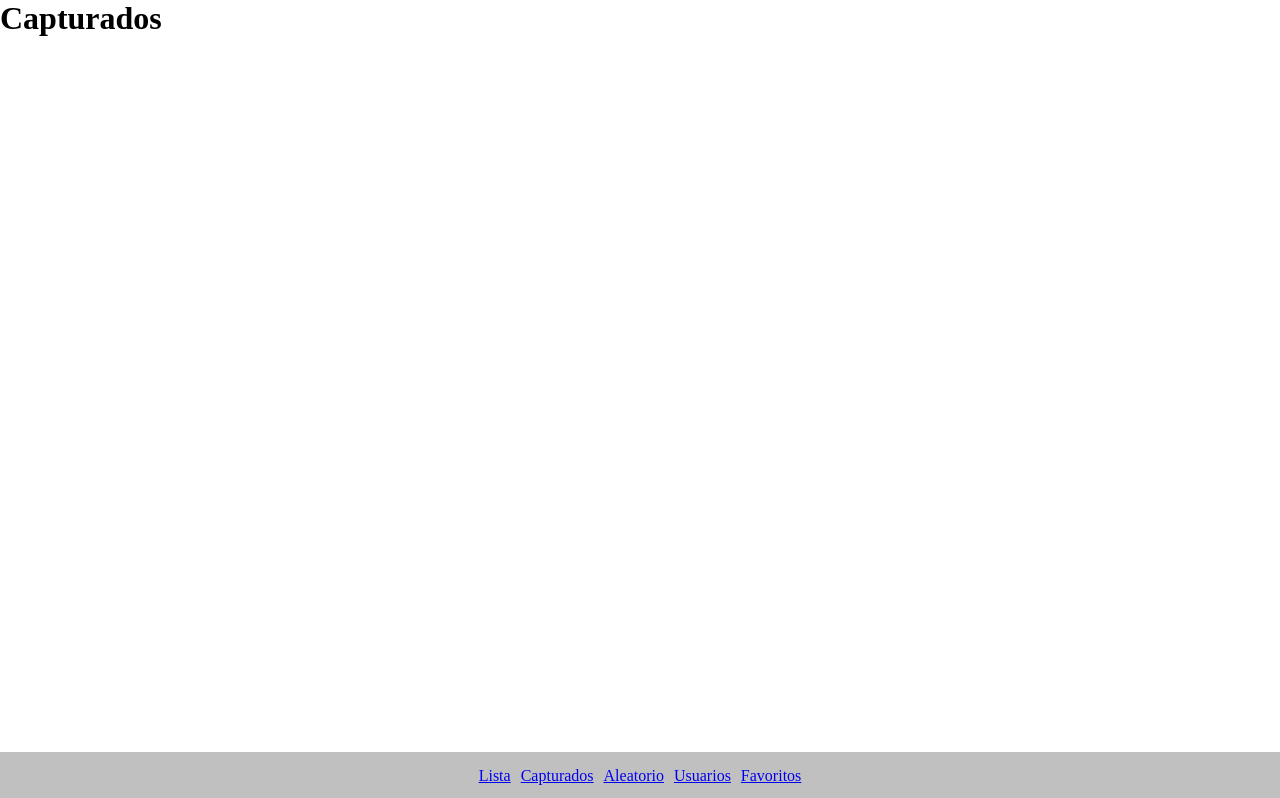
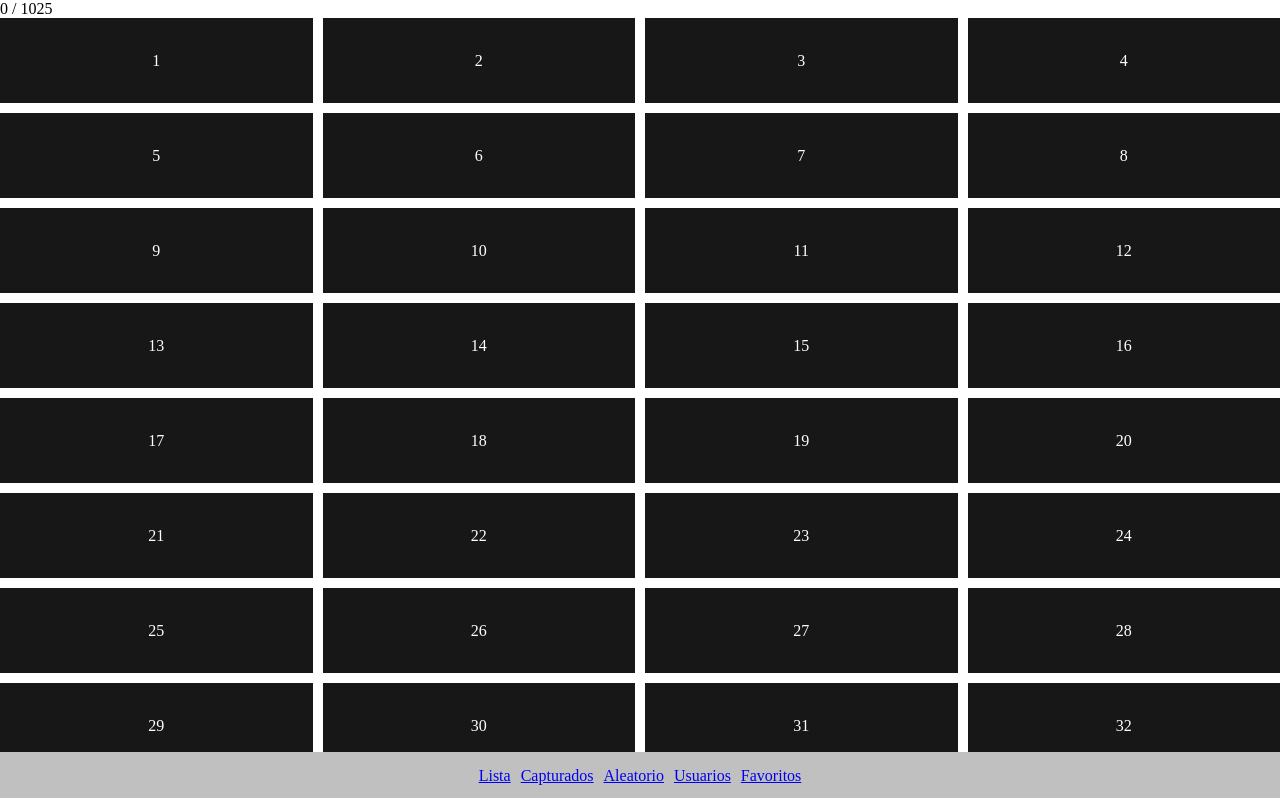
Before and after one commit to diaztibata/react-pokeapi, a React (Vite) app: page /capturados in a window 1280 px wide. Shown: the top 798 px of the page. Built offline with nearby package versions, Linux system fonts and the light colour scheme; no server answers.

Commit message:
capturados y aleatorios

```diff
--- a/src/componentes/aleatorios/index.jsx
+++ b/src/componentes/aleatorios/index.jsx
@@ -1,11 +1,57 @@
+import { useEffect, useState, useContext } from "react";
+import { useNavigate } from "react-router-dom";
+import { AppContext } from '../../contexto/contexto';
 
 function Aleatorios() {
+  const { data, listaCapturados ,setListaCapturados } = useContext(AppContext);
+  const [aleatorio, setAleatorio] = useState([])
+
+
+  useEffect(() => {
+    if (data.length > 0) {
+      generar();
+    }
+  }, [data]);
+/*
+  useEffect(() => {
+    console.log("Actualizado:", listaCapturados);
+  }, [listaCapturados]);
+*/
+  const navigate = useNavigate();
+
+  const generar = () => {
+    let nuevosAleatorios = [];
+
+    while (nuevosAleatorios.length < 4) {
+      const index = Math.floor(Math.random() * data.length);
+      nuevosAleatorios.push(data[index]);
+    }
+    setAleatorio(nuevosAleatorios);
+
+    const nuevosIds = nuevosAleatorios.map(nuevoAleatorio => nuevoAleatorio.url.split("/")[6]).filter(id => !listaCapturados.includes(id));
+    setListaCapturados(prev => [...prev, ...nuevosIds]);
+  };
 
   return (
-    <>
-      <h1>Aleatorios</h1>
-    </>
-  )
+    <section className="c-aleatorio c-lista">
+      {aleatorio.map((pokemon ,index) => (
+        <div className="c-lista-pokemon c-un_aleatorio"
+        key={index}
+        onClick={() => navigate(`/detalle/${pokemon.name}`)}
+        >
+          <p>{pokemon.url.split("/")[6]}</p>
+          <img
+            src={`https://raw.githubusercontent.com/PokeAPI/sprites/master/sprites/pokemon/other/official-artwork/${pokemon.url.split("/")[6]}.png`}
+            alt={`Pokemon ${pokemon.name}`}
+            width="60"
+            height="60"
+          />
+          <p>{pokemon.name}</p>
+        </div>
+      ))}
+      <button onClick={generar}>Generar</button>
+    </section>
+  );
 }
 
-export default Aleatorios
+export default Aleatorios;
--- a/src/componentes/capturados/index.jsx
+++ b/src/componentes/capturados/index.jsx
@@ -1,9 +1,36 @@
+import { useState, useEffect, useContext } from 'react'
+import { useNavigate } from "react-router-dom";
+import { AppContext } from '../../contexto/contexto';
+import "./style.css"
 
 function Capturados() {
-
+    const { listaCapturados, totalPokes } = useContext(AppContext);
+    const espacio = Array.from({ length: totalPokes }, (_, i) => i + 1);
+    const navigate = useNavigate();
     return (
       <>
-        <h1>Capturados</h1>
+      {listaCapturados.length} / {totalPokes}
+      <section className="c-aleatorio c-lista">
+      {espacio.map((id) => (
+        <div
+          key={id}
+          className={listaCapturados.includes(id.toString()) ? "c-unpoke c-mios-pokemon" : "c-unpoke"}
+          onClick={() => listaCapturados.includes(id.toString()) ? navigate(`/detalle/${id}`) : null}
+        >
+          {listaCapturados.includes(id.toString()) ? (
+            <img
+              src={`https://raw.githubusercontent.com/PokeAPI/sprites/master/sprites/pokemon/${id}.png`}
+              width="auto"
+              height="45"
+              loading="lazy"
+              alt={id}
+            />
+          ) : null}
+
+          <p>{id}</p>
+        </div>
+      ))}
+      </section>
       </>
     )
   }
--- /dev/null
+++ b/src/componentes/capturados/style.css
@@ -0,0 +1,26 @@
+
+.c-unpoke{
+    background-color: #171717;
+    width: calc(25% - 7.5px);
+    height: 85px;
+    padding: 10px;
+    text-align: center;
+    color: rgb(255, 255, 255);
+    display: flex;
+    justify-content: center;
+    align-items: center;
+    flex-direction: column;
+}
+
+.c-mios-pokemon{
+    background-color: aliceblue;
+    color: #171717
+}
+
+.c-unpoke img{
+    display: none;
+}
+
+.c-unpoke.c-mios-pokemon img{
+    display: block;
+}
--- a/src/componentes/detalle/index.jsx
+++ b/src/componentes/detalle/index.jsx
@@ -28,7 +28,7 @@ function Detalle() {
 
   if (!datapoke) return <p>Cargando...</p>;
   return (
-    <div>
+    <div >
       <img
         src={`https://raw.githubusercontent.com/PokeAPI/sprites/master/sprites/pokemon/other/official-artwork/${datapoke.id}.png`}
         alt={datapoke.name}
@@ -36,6 +36,9 @@ function Detalle() {
       />
 
         <p>{datapoke.name}</p>
+        {datapoke.types && (
+          <p>Tipo(s): {datapoke.types.map(t => t.type.name).join(', ')}</p>
+        )}
         <p>{datapoke.id}</p>
         <p>Altura: {datapoke.height/ 10} m / Peso: {datapoke.weight/ 10} km</p>
 
--- a/src/componentes/favoritos/index.jsx
+++ b/src/componentes/favoritos/index.jsx
@@ -9,7 +9,6 @@ function Favoritos() {
 
   return (
     <>
-      <h1>Favoritos</h1>
       {favoritos.length === 0 ? (
         <p>No hay Pokémon favoritos aún.</p>
       ) : (
--- a/src/componentes/lista/index.jsx
+++ b/src/componentes/lista/index.jsx
@@ -1,31 +1,15 @@
-import { useState, useEffect } from 'react'
+import { useState, useEffect, useContext } from 'react'
+import { AppContext } from '../../contexto/contexto';
 import { useNavigate } from "react-router-dom";
 import './style.css'
 import Filtro from '../filtro'
 
 function Lista() {
-  const [data, setData] = useState([]);
+
   const navigate = useNavigate();
   const [busqueda, setBusqueda] = useState('');
-  const [tipoSeleccionado, setTipoSeleccionado] = useState('All');
 
-  useEffect(() => {
-    const obtenerDatos = async () => {
-      if (tipoSeleccionado === 'All') {
-        const res = await fetch("https://pokeapi.co/api/v2/pokemon?limit=1025");
-        const json = await res.json();
-        setData(json.results);
-      } else {
-        const res = await fetch(`https://pokeapi.co/api/v2/type/${tipoSeleccionado}`);
-        const json = await res.json();
-        const listaFiltrada = json.pokemon.map(p => p.pokemon);
-        setData(listaFiltrada);
-      }
-    };
-
-    obtenerDatos();
-  }, [tipoSeleccionado]);
-
+  const { data, setData, tipoSeleccionado, setTipoSeleccionado } = useContext(AppContext);
   const handleTipoChange = (tipo) => {
     setTipoSeleccionado(tipo);
   };
--- a/src/contexto/contexto.jsx
+++ b/src/contexto/contexto.jsx
@@ -3,15 +3,50 @@ import { createContext, useState, useEffect } from 'react';
 export const AppContext = createContext();
 
 export function AppProvider({ children }) {
+    let totalPokes = 1025;
     const favoritosGuardados = JSON.parse(localStorage.getItem("favoritos")) || [];
     const [favoritos, setFavoritos] = useState(favoritosGuardados);
+
+    const [data, setData] = useState([]);
+    const [tipoSeleccionado, setTipoSeleccionado] = useState('All');
+
+    const capturadosGuardados = JSON.parse(localStorage.getItem("capturados")) || [];
+    const [listaCapturados, setListaCapturados] = useState(capturadosGuardados);
+
+    useEffect(() => {
+      const obtenerDatos = async () => {
+        if (tipoSeleccionado === 'All') {
+          const res = await fetch(`https://pokeapi.co/api/v2/pokemon?limit=${totalPokes}`);
+          const json = await res.json();
+          setData(json.results);
+        } else {
+          const res = await fetch(`https://pokeapi.co/api/v2/type/${tipoSeleccionado}`);
+          const json = await res.json();
+          const listaFiltrada = json.pokemon.map(p => p.pokemon);
+          setData(listaFiltrada);
+        }
+      };
+
+      obtenerDatos();
+    }, [tipoSeleccionado]);
+
 
     useEffect(() => {
         localStorage.setItem("favoritos", JSON.stringify(favoritos));
       }, [favoritos]);
 
+    useEffect(() => {
+        localStorage.setItem("capturados", JSON.stringify(listaCapturados));
+    }, [listaCapturados]);
+
     return (
-        <AppContext.Provider value={{ favoritos, setFavoritos }}>
+        <AppContext.Provider value={{
+        favoritos, setFavoritos,
+        data, setData,
+        tipoSeleccionado, setTipoSeleccionado,
+        listaCapturados, setListaCapturados,
+        totalPokes
+        }}>
             {children}
         </AppContext.Provider>
     );
```
Also changed, not shown: src/componentes/capturados/index.css (deleted).
